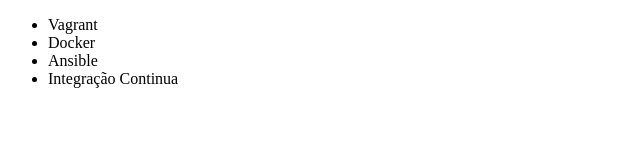
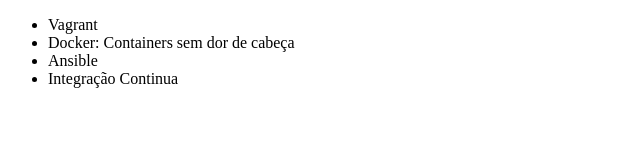
Before and after one commit to datLukz/alura-git, a plain HTML site: page index.html in a window 1280 px wide. Shown: the whole page, without its empty margins (0-640 px from the left). Drawn offline with Linux system fonts and the light colour scheme.

Commit message:
Corrigindo nome do curso de Docker

```diff
--- a/index.html
+++ b/index.html
@@ -8,7 +8,7 @@
 <body>
     <ul>
         <li>Vagrant</li>
-        <li>Docker</li>
+        <li>Docker: Containers sem dor de cabeça</li>
         <li>Ansible</li>
         <li>Integração Continua</li>
     </ul>
```
